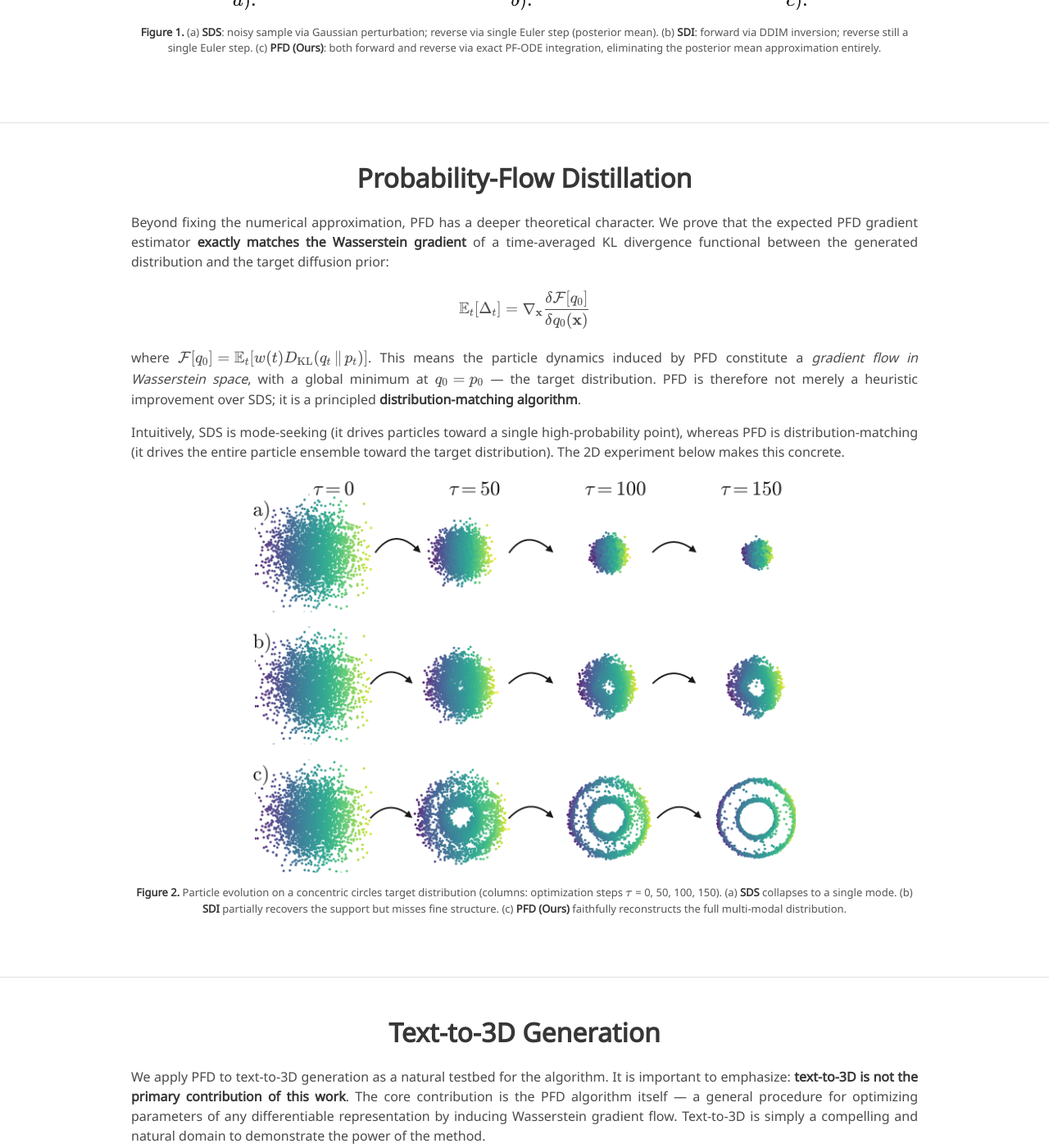
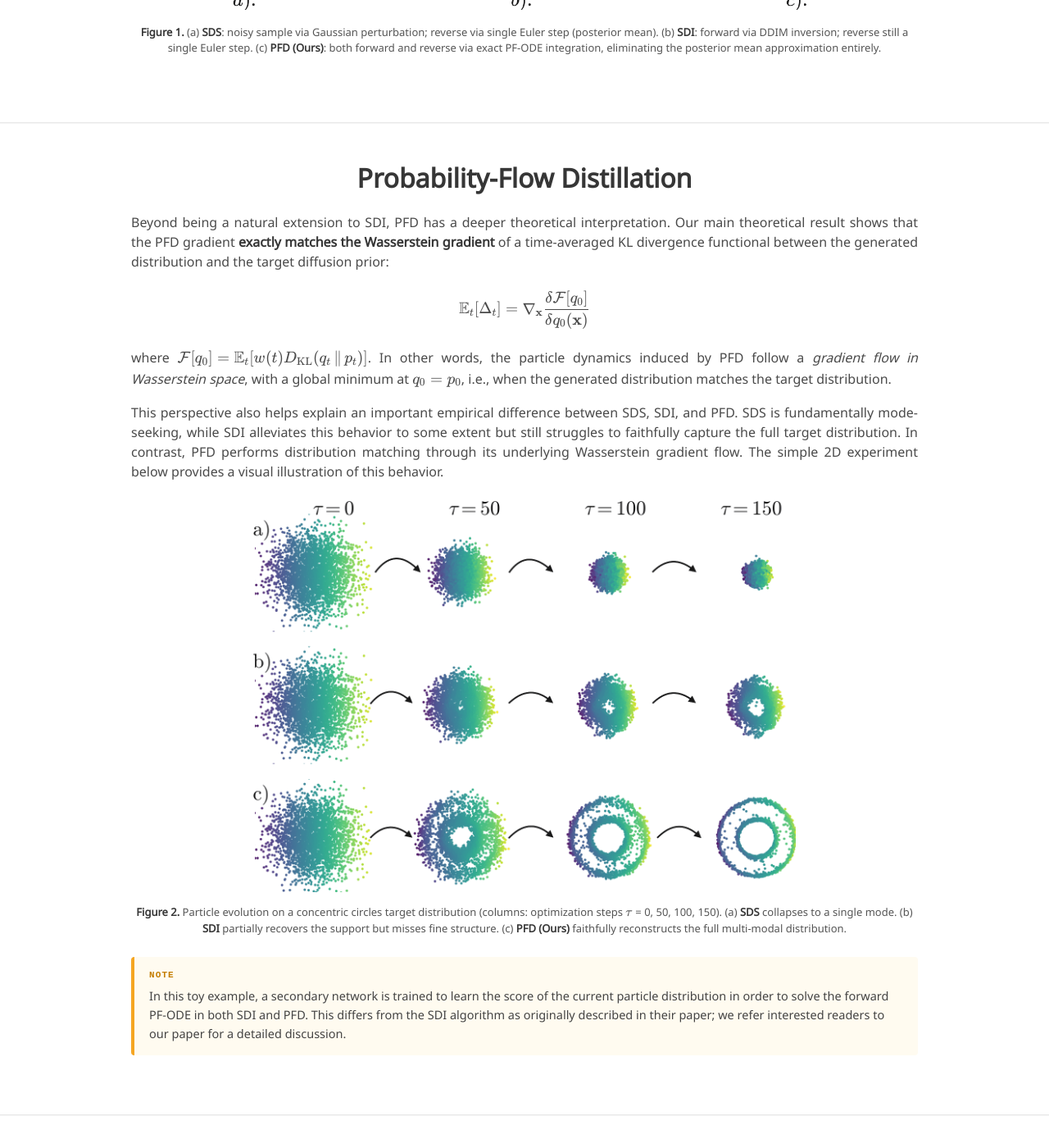
Before and after one commit to rrohithiam/rrohithiam.github.io, a Jekyll site: the page projects/pfd/index.html, which Jekyll copies as it is, in a window 1280 px wide and 1400 px high, scrolled down 1888 px. Shown: the whole window at 82% size. Built offline with Jekyll 4.4.1, drawn with Linux system fonts in a browser that asks for light colours; nearby versions of some CDN libraries; some web fonts are replaced; library files that are not in the unit come from our copies; a style sheet for code colours, icons or effects is not loaded.

Commit message:
PFD webpage

```diff
--- a/projects/pfd/index.html
+++ b/projects/pfd/index.html
@@ -289,8 +289,8 @@
 
       <div class="content has-text-justified">
         <p>
-          Beyond fixing the numerical approximation, PFD has a deeper theoretical character.
-          We prove that the expected PFD gradient estimator <strong>exactly matches the
+          Beyond being a natural extension to SDI, PFD has a deeper theoretical interpretation.
+          Our main theoretical result shows that the PFD gradient <strong>exactly matches the
           Wasserstein gradient</strong> of a time-averaged KL divergence functional between
           the generated distribution and the target diffusion prior:
         </p>
@@ -299,17 +299,18 @@
         </div>
         <p>
           where \( \mathcal{F}[q_0] = \mathbb{E}_t[w(t) D_{\mathrm{KL}}(q_t \,\|\, p_t)] \).
-          This means the particle dynamics induced by PFD constitute a <em>gradient flow in
-          Wasserstein space</em>, with a global minimum at \( q_0 = p_0 \) —
-          the target distribution. PFD is therefore not merely a heuristic improvement over SDS;
-          it is a principled <strong>distribution-matching algorithm</strong>.
+          In other words, the particle dynamics induced by PFD follow a <em>gradient flow in
+          Wasserstein space</em>, with a global minimum at \( q_0 = p_0 \), i.e., when the
+          generated distribution matches the target distribution.
         </p>
         <p>
-          Intuitively, SDS is mode-seeking (it drives particles toward a single high-probability point),
-          whereas PFD is distribution-matching (it drives the entire particle ensemble toward the
-          target distribution). The 2D experiment below makes this concrete.
+          This perspective also helps explain an important empirical difference between SDS, SDI, and PFD. SDS is fundamentally mode-seeking,
+          while SDI alleviates this behavior to some extent but still struggles to faithfully capture the full target distribution.
+          In contrast, PFD performs distribution matching through its underlying Wasserstein gradient flow. The simple 2D experiment below
+          provides a visual illustration of this behavior.
         </p>
       </div>
+
 
       <div class="has-text-centered" style="margin: 1.5rem 0;">
         <img src="./static/images/fig_particles.png"
@@ -323,6 +324,19 @@
           (c) <strong>PFD (Ours)</strong> faithfully reconstructs the full multi-modal distribution.
         </p>
       </div>
+
+      <div style="background:#fffbf0; border-left:4px solid #f5a623; border-radius:4px;
+                    padding:14px 18px; margin: 1.5rem 0;">
+          <span style="font-family:monospace; font-size:11px; font-weight:700;
+                       letter-spacing:0.1em; text-transform:uppercase; color:#c47d00;
+                       display:block; margin-bottom:6px;">Note</span>
+          <p style="margin:0; font-size:14.5px; line-height:1.6; color:#444;">
+            In this toy example, a secondary network is trained to learn the score of the current particle distribution
+             in order to solve the forward PF-ODE in both SDI and PFD. This differs from the SDI algorithm as originally
+              described in their paper; we refer interested readers to our paper for a detailed discussion.
+          </p>
+      </div>
+
     </div>
   </section>
 
```
